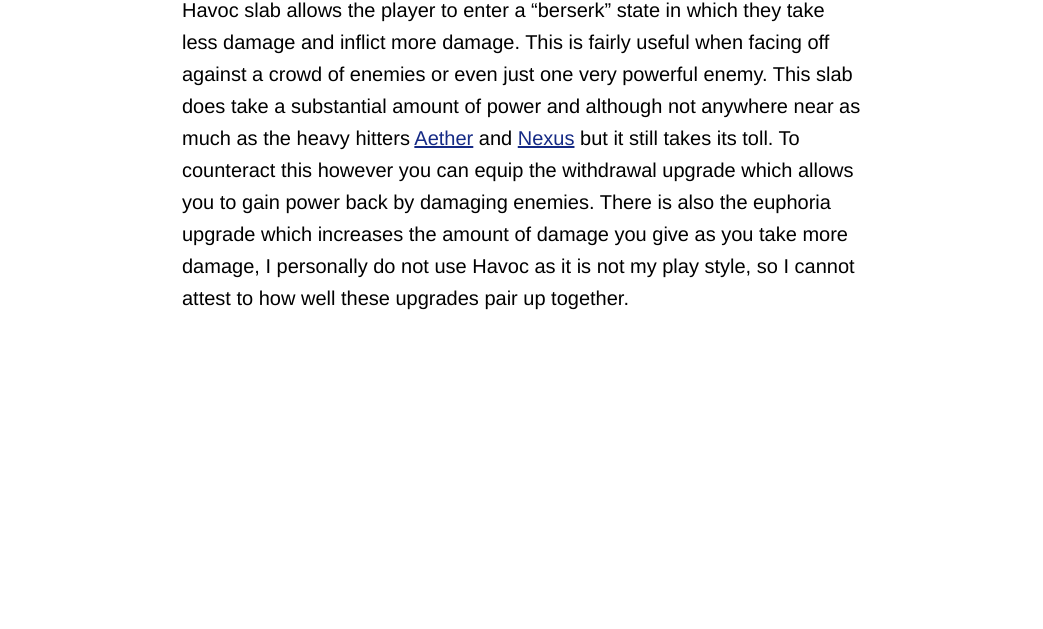
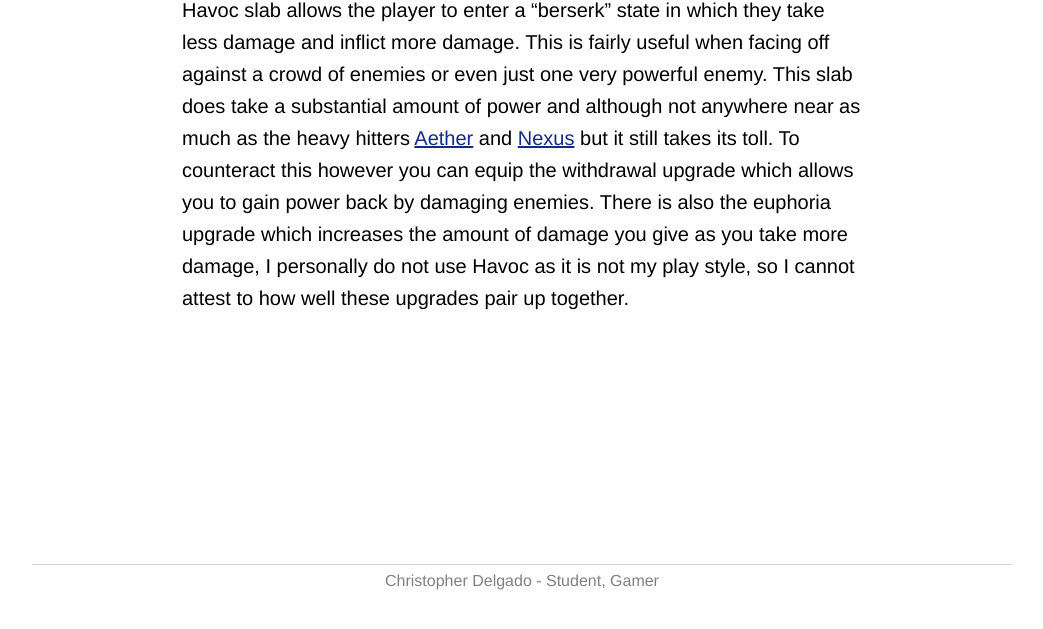
Before and after one commit to ChristopherDelgado/COMP-484-Project-1, a plain HTML site: page slabs.html in a window 1280 px wide. Shown: the part 4143-4772 px from the top of the page, without its empty margins (118-1161 px from the left). Before the commit the page ends 4707 px from the top, so only its background shows below. Drawn offline with Linux system fonts and the light colour scheme.

Commit message:
added a footer

```diff
--- a/slabs.html
+++ b/slabs.html
@@ -99,5 +99,6 @@
             </section>
         </article>
     </main>
+    <footer role="contentinfo"><p class="center-p">Christopher Delgado - Student, Gamer</p></footer>
 </body>
 </html>
```
Also changed, not shown: trinkets.html (+1 -0 lines), weapons.html (+1 -0 lines).
